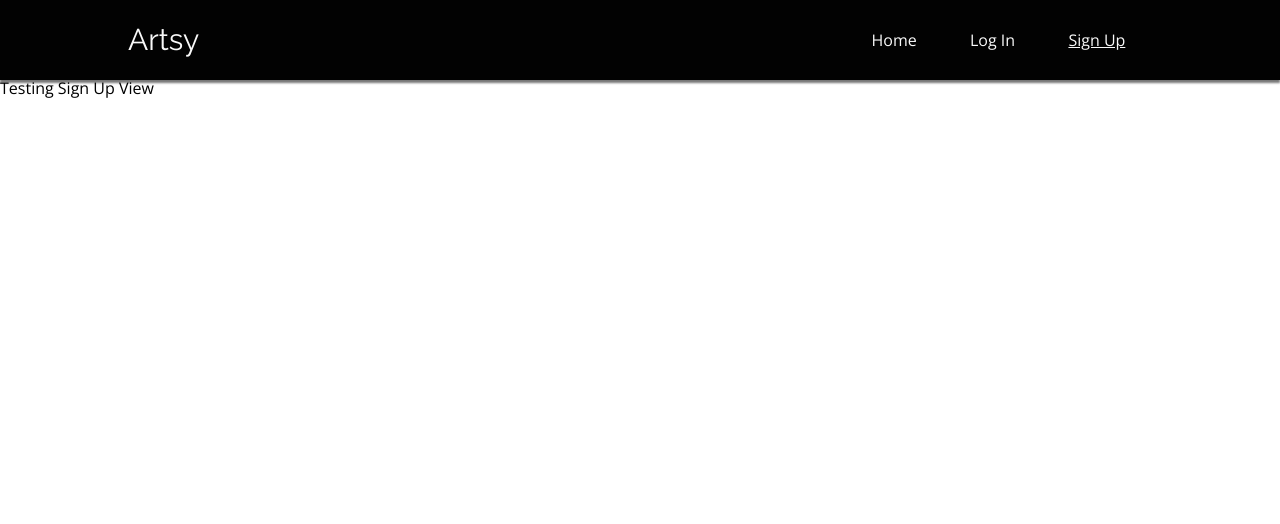
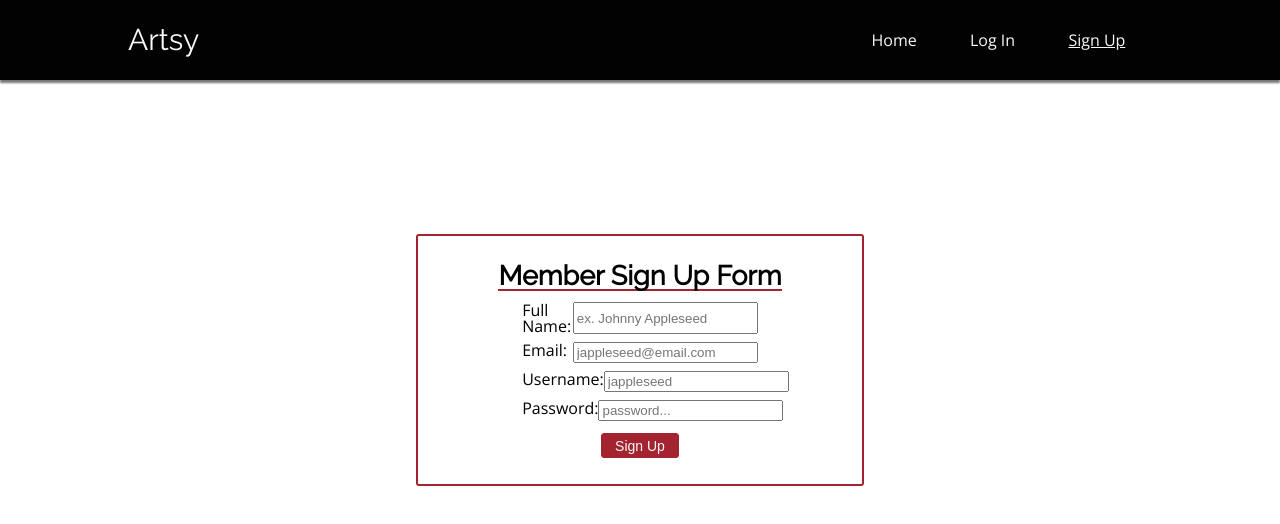
Before and after one commit to art-portolio/Front-End-2, a React (Create React App) app in the folder artsy/: page /signup in a window 1280 px wide. Shown: the top 524 px of the page. Built offline with nearby package versions, Linux system fonts and the light colour scheme.

Commit message:
Create basic Sign Up view structure

```diff
--- /dev/null
+++ b/artsy/src/components/SignUpForm.js
@@ -0,0 +1,102 @@
+import React from 'react';
+import styled from 'styled-components';
+
+/* Styled Components */
+const FormWrapper = styled.div`
+    width: 100%;
+    min-height: 70vh;
+    display: flex;
+    justify-content: center;
+    align-items: center;
+`;
+
+const Form = styled.form`
+    width: 35%;
+    display: flex;
+    flex-direction: column;
+    justify-content: center;
+    align-items: center;
+    padding: 2%;
+    border: 2px solid #A32330;
+    border-radius: 3px;
+`;
+
+const FormTitle = styled.h2`
+    font-size: 2.7rem;
+    font-weight: bold;
+    margin-bottom: 2%;
+    border-bottom: 2px solid #A32330;
+`;
+
+const InputElement = styled.div`
+    width: 60%;
+    margin: 1% 0;
+    display: flex;
+    justify-content: space-between;
+`;
+
+const SubmitButton = styled.button`
+    font-size: 1.4rem;
+    width: 20%;
+    text-align: center;
+    margin-top: 2%;
+    padding: 1%;
+    border: 1px solid #A32330;
+    border-radius: 3px;
+    background-color: #A32330;
+    color: #F9F9F9;
+    &:hover {
+        cursor: pointer;
+        background-color: #F9F9F9;
+        color: #A32330;
+    }
+`;
+
+const SignUpForm = props => {
+    return (
+        <FormWrapper>
+            <Form>
+                <FormTitle>Member Sign Up Form</FormTitle>
+                <InputElement>
+                    <label for="fullName">Full Name:</label>
+                    <input
+                        id="fullName"
+                        type="text"
+                        name="fullName"
+                        placeholder="ex. Johnny Appleseed"
+                    />
+                </InputElement>
+                <InputElement>
+                    <label for="email">Email:</label>
+                    <input
+                        id="email"
+                        type="text"
+                        name="email"
+                        placeholder="jappleseed@email.com"
+                    />
+                </InputElement>
+                <InputElement>
+                    <label for="user">Username:</label>
+                    <input
+                        id="user"
+                        type="text"
+                        name="username"
+                        placeholder="jappleseed"
+                    />
+                </InputElement>
+                <InputElement>
+                    <label for="pwd">Password:</label>
+                    <input
+                        id="pwd"
+                        type="password"
+                        name="password"
+                        placeholder="password..."
+                    />
+                </InputElement>
+                <SubmitButton type="submit">Sign Up</SubmitButton>
+            </Form>
+        </FormWrapper>
+    );
+}
+
+export default SignUpForm;
--- a/artsy/src/components/views/SignupView.js
+++ b/artsy/src/components/views/SignupView.js
@@ -1,16 +1,35 @@
-import React from 'react';
+import React, { Component } from 'react';
 
 import GuestHeader from '../GuestHeader';
+import SignUpForm from '../SignUpForm';
 
-const SignupView = props => {
-    return (
-        <div>
-            <GuestHeader />
+class SignupView extends Component {
+    constructor(props) {
+        super(props);
+        this.state = {
+            fullName: "",
+            email: "",
+            password: "",
+            username: ""
+        }
+    }
+
+    inputHandler = event => {
+        this.setState(
+            {
+                [event.target.name]: event.target.value
+            }
+        );
+    }
+
+    render() {
+        return (
             <div>
-                Testing Sign Up View
+                <GuestHeader />
+                <SignUpForm />
             </div>
-        </div>
-    );
+        );
+    }
 }
 
 export default SignupView;
```
